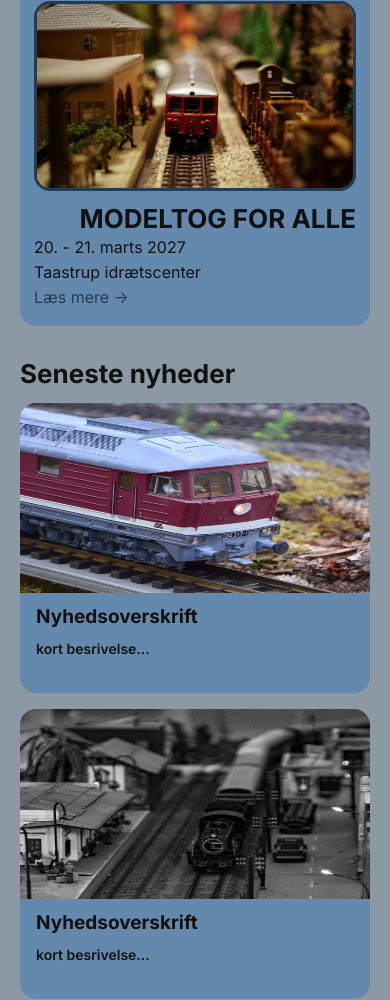
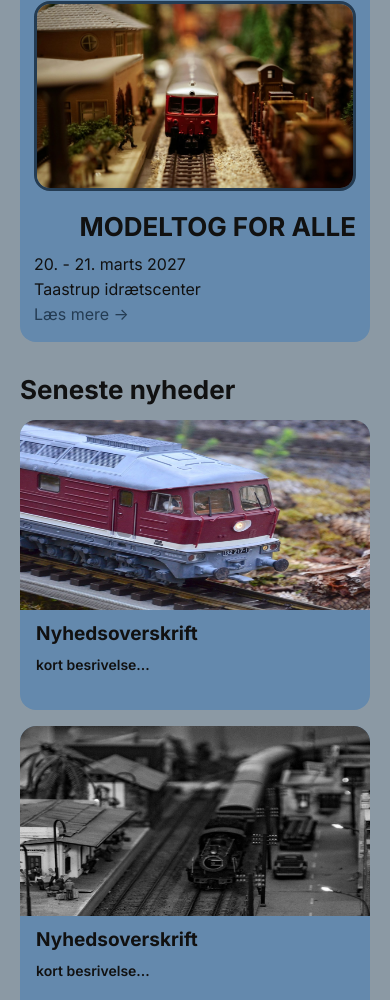
Before and after one commit to valdemarvagner/Tema-4-DMJU-Redesign, a website: page forside.html in a window 390 px wide. Shown: the part 1143-2143 px from the top of the page. Drawn offline with nearby package versions, Linux system fonts and the light colour scheme.

```diff
--- a/css/forside.scss
+++ b/css/forside.scss
@@ -122,7 +122,7 @@ main { flex: 1 0 auto; }
 .event-photo img { position: absolute; inset: 0; display: block; width: 100%; height: 100%; object-fit: cover; }
 .event-copy { display: grid; grid-column: 2; grid-row: 1 / span 5; grid-template-rows: 17px 112px 28px 27px minmax(0, 1fr); gap: 4px; padding: 0; }
 .section-kicker { margin: 0 0 5px; color: $home-navy; font-size: 14px; font-weight: 600; letter-spacing: 0; text-transform: uppercase; }
-.event-copy h2 { grid-row: 2; align-self: end; margin: 0; font-size: 32px; font-weight: 700; line-height: 1.2; }
+.event-copy h2 { grid-row: 2; align-self: end; margin: 0; font-size: 32px; font-weight: 700; line-height: 48px; }
 .event-copy p { margin: 0; font-size: 20px; line-height: 1.35; }
 .event-copy .event-date { grid-row: 3; font-weight: 400; }
 .event-copy .event-location { grid-row: 4; }
```
Also changed, not shown: css/forside.css.
